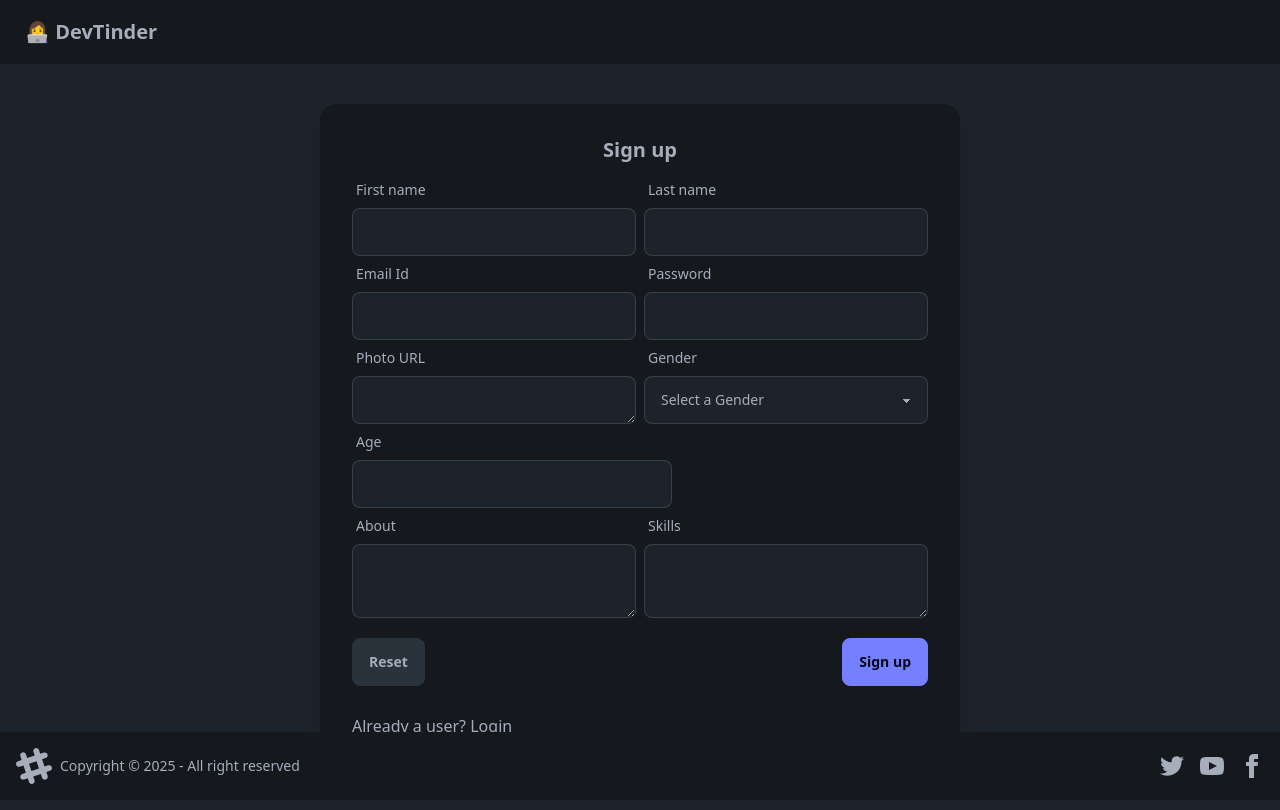
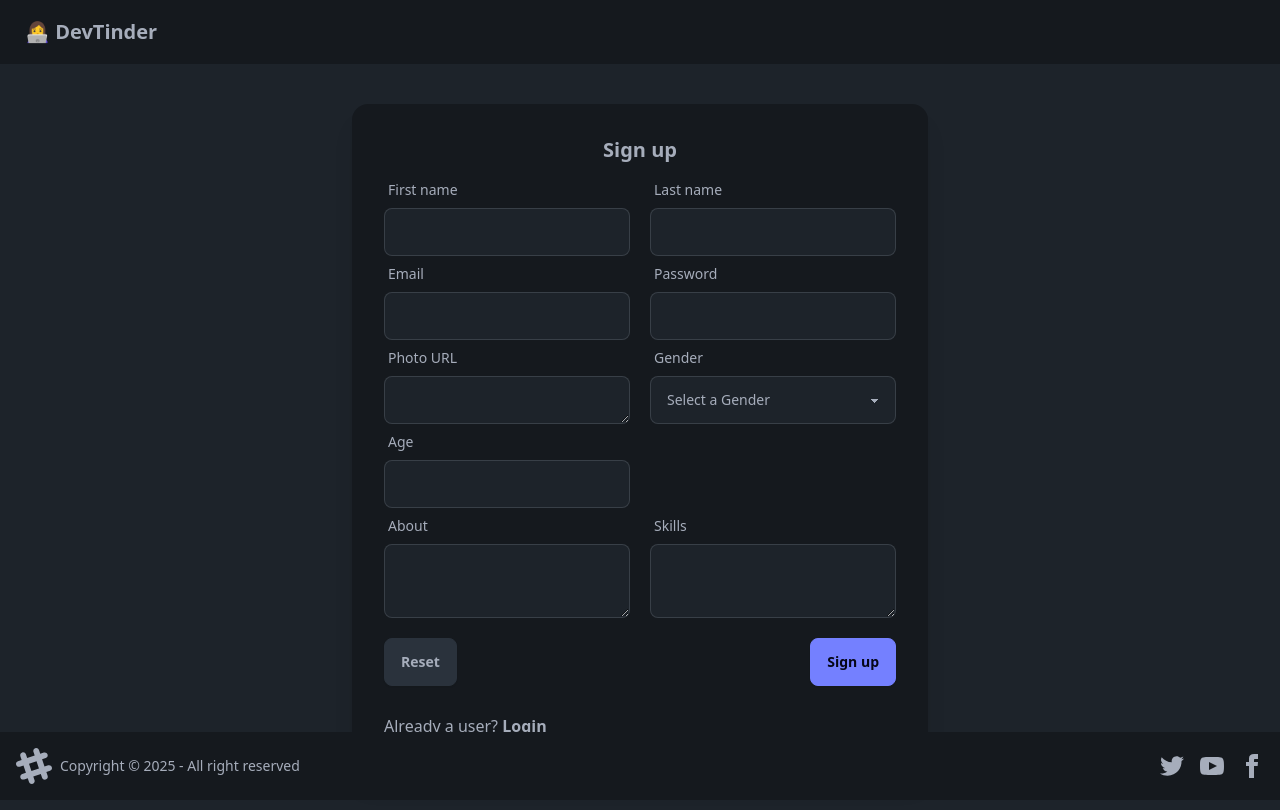
Before and after one commit to ananthkini/devtinder-web, a React (Vite) app: page /signup in a window 1280 px wide. Built offline with nearby package versions, Linux system fonts and the light colour scheme.

Commit message:
UI changes in Signup

```diff
--- a/src/components/Login.jsx
+++ b/src/components/Login.jsx
@@ -74,7 +74,7 @@ function Login() {
               </div>
               <div className="mt-5">
                 <p>
-                  New user? <Link to={"/signup"}>Sign up</Link>
+                  New user? <Link to={"/signup"}><b>Sign up</b></Link>
                 </p>
               </div>
             </form>
--- a/src/components/Signup.jsx
+++ b/src/components/Signup.jsx
@@ -99,79 +99,79 @@ function Signup() {
       <Toast type={tType} message={tMessage} count={count} />
       <Navbar />
       <div className="flex justify-center my-10 mb-10">
-        <div className="card bg-base-300 w-1/2 shadow-xl">
+        <div className="card bg-base-300  max-w-xl min-w-md shadow-xl">
           <div className="card-body ">
             <h2 className="card-title justify-center">Sign up</h2>
             <form onSubmit={(e) => handleSignup(e)}>
               <div>
-                <div className="flex justify-start">
-                  <label className="form-control w-96 mr-2">
+                <div className="flex justify-between">
+                  <label className="form-control w-full mr-5">
                     <div className="label">
                       <span className="label-text">First name</span>
                     </div>
                     <input
                       type="text"
-                      className="input input-bordered w-full max-w-xs"
+                      className="input input-bordered w-full"
                       value={firstName}
                       onChange={(e) => setFirstName(e.target.value)}
                     />
                   </label>
 
-                  <label className="form-control w-96 ">
+                  <label className="form-control w-full ">
                     <div className="label">
                       <span className="label-text">Last name</span>
                     </div>
                     <input
                       type="text"
-                      className="input input-bordered w-full max-w-xs"
+                      className="input input-bordered w-full"
                       value={lastName}
                       onChange={(e) => setLastName(e.target.value)}
                     />
                   </label>
                 </div>
-                <div className="flex justify-start">
-                  <label className="form-control w-96 mr-2">
+                <div className="flex justify-between">
+                  <label className="form-control w-full mr-5">
                     <div className="label">
-                      <span className="label-text">Email Id </span>
+                      <span className="label-text">Email</span>
                     </div>
                     <input
                       type="email"
-                      className="input input-bordered w-full max-w-xs"
+                      className="input input-bordered w-full "
                       value={emailId}
                       onChange={(e) => setEmailId(e.target.value)}
                     />
                   </label>
-                  <label className="form-control w-96 ">
+                  <label className="form-control w-full ">
                     <div className="label">
                       <span className="label-text">Password</span>
                     </div>
                     <input
                       type="password"
                       placeholder=""
-                      className="input input-bordered w-full max-w-xs"
+                      className="input input-bordered w-full "
                       value={password}
                       onChange={(e) => setPassword(e.target.value)}
                     />
                   </label>
                 </div>
-                <div className="flex justify-start">
-                  <label className="form-control w-96  mr-2">
+                <div className="flex justify-between">
+                  <label className="form-control w-full  mr-5">
                     <div className="label">
                       <span className="label-text">Photo URL</span>
                     </div>
                     <textarea
-                      className="input input-bordered w-full max-w-xs"
+                      className="input input-bordered w-full "
                       value={photoUrl}
                       onChange={(e) => setPhotoUrl(e.target.value)}
                     />
                   </label>
 
-                  <label className="form-control w-96">
+                  <label className="form-control w-full">
                     <div className="label">
                       <span className="label-text">Gender</span>
                     </div>
                     <select
-                      className="select input-bordered w-full max-w-xs"
+                      className="select input-bordered w-full "
                       value={gender}
                       onChange={(e) => setGender(e.target.value)}
                     >
@@ -182,38 +182,39 @@ function Signup() {
                   </label>
                 </div>
                 <div className="flex justify-start">
-                  <label className="form-control w-96 mr-2">
+                  <label className="form-control w-full mr-5">
                     <div className="label">
                       <span className="label-text">Age</span>
                     </div>
                     <input
                       type="number"
-                      className="input input-bordered w-full max-w-xs"
+                      className="input input-bordered w-full "
                       value={age}
                       onChange={(e) => setAge(parseInt(e.target.value))}
                     />
                   </label>
+                  <label  className="form-control w-full"></label>
                 </div>
-                <div className="flex justify-start">
-                  <label className="form-control w-96  mr-2">
+                <div className="flex justify-between">
+                  <label className="form-control w-full  mr-5">
                     <div className="label">
                       <span className="label-text">About</span>
                     </div>
                     <textarea
-                      className="textarea input-bordered w-full max-w-xs"
+                      className="textarea input-bordered w-full"
                       value={about}
                       onChange={(e) => setAbout(e.target.value)}
                     />
                   </label>
 
-                  <label className="form-control w-96">
+                  <label className="form-control w-full">
                     <div className="label">
                       <span className="label-text">Skills</span>
                     </div>
                     <textarea
                       type="password"
                       placeholder=""
-                      className="textarea input-bordered w-full max-w-xs"
+                      className="textarea input-bordered w-full"
                       value={skills}
                       onChange={(e) => setSkills(e.target.value)}
                     />
@@ -221,7 +222,8 @@ function Signup() {
                 </div>
               </div>
               <p className="text-red-500">{errorMsg}</p>
-              <div className="card-actions justify-between mt-5">
+              <div className="flex justify-between mt-5">
+                <div>
                   <button
                     type="reset"
                     className="btn btn-neutral"
@@ -229,14 +231,17 @@ function Signup() {
                   >
                     Reset
                   </button>
+                </div>
+                <div>
                   <button type="submit" className="btn btn-primary">
                     Sign up
                   </button>
                 </div>
+              </div>
             </form>
             <div className="mt-5">
               <p>
-                Already a user? <Link to={"/login"}>Login</Link>
+                Already a user? <Link to={"/login"}><b>Login</b></Link>
               </p>
             </div>
           </div>
```
Lines whose indentation alone changed are shown as unchanged.
